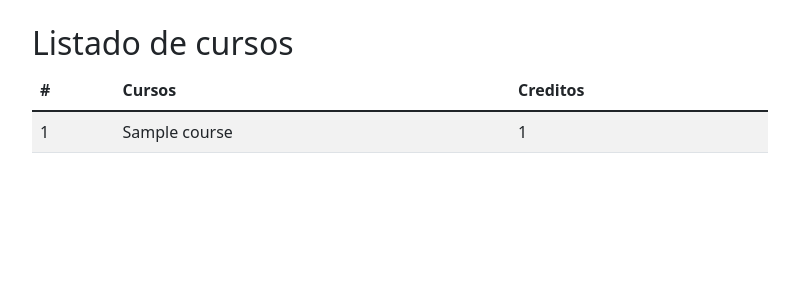
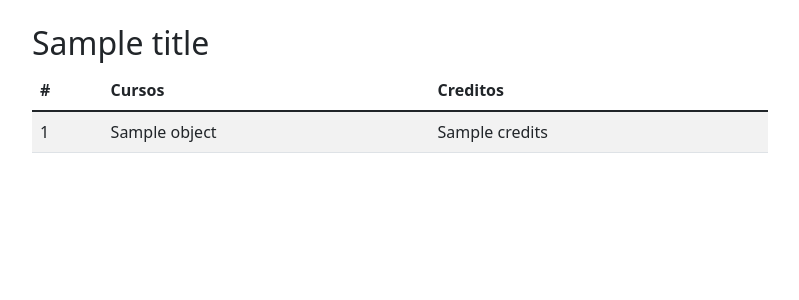
Before and after one commit to Crhispo/Uni-Proyecto-Django, a Django app: template aplications/academy/templates/gestionCursos.html in a window 1280 px wide. Shown: the part 56-356 px from the top of the page, without its empty margins (430-1229 px from the left). Run offline with Django 4.2, Linux system fonts and the light colour scheme; tables that the repository leaves empty hold one stand-in row (values such as "Sample post"); the template is opened without the code that fills it: values that come from a table or form of the project are taken from there, most other values are stand-ins (such as "Sample title", 1, 10 or a date in 2020).

Commit message:
Actualizacion de la plantilla

```diff
--- a/aplications/academy/templates/gestionCursos.html
+++ b/aplications/academy/templates/gestionCursos.html
@@ -5,7 +5,7 @@
     <meta charset="UTF-8">
     <meta http-equiv="X-UA-Compatible" content="IE=edge">
     <meta name="viewport" content="width=device-width, initial-scale=1.0">
-    <title>Home</title>
+    <title>{{title}}</title>
     <link href="https://cdn.jsdelivr.net/npm/bootstrap@5.1.3/dist/css/bootstrap.min.css" rel="stylesheet"
         integrity="sha384-1BmE4kWBq78iYhFldvKuhfTAU6auU8tT94WrHftjDbrCEXSU1oBoqyl2QvZ6jIW3" crossorigin="anonymous">
     <script src="https://cdn.jsdelivr.net/npm/bootstrap@5.1.3/dist/js/bootstrap.bundle.min.js"
@@ -33,7 +33,7 @@
         <div class="row">
             <div class="col-md-4"></div>
             <div class="col-md-8">
-                <h2>Listado de cursos</h2>
+                <h2>{{title}}</h2>
                 <table class="table-responsive table table-striped">
                     <thead>
                         <tr>
@@ -44,7 +44,7 @@
                     </thead>
                     <tbody>
 
-                        {% for c in cursos %}
+                        {% for c in object_list %}
                         <tr>
                             <td>{{ c.id }}</td>
                             <td>{{ c.name }}</td>
```
